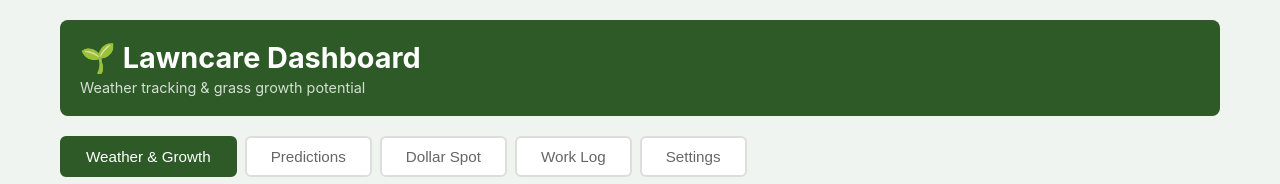
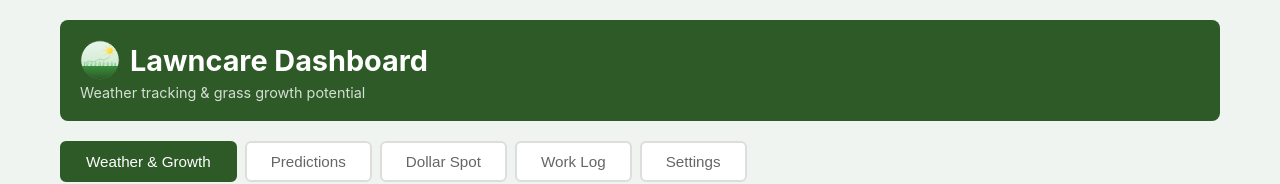
Before and after one commit to tkhom3/docker-lawncare, a React (Vite) app in the folder frontend/: page / in a window 1280 px wide. Shown: the top 184 px of the page. Built offline with nearby package versions, Linux system fonts and the light colour scheme; no server answers.

Commit message:
chore: add logo

```diff
--- a/frontend/index.html
+++ b/frontend/index.html
@@ -3,6 +3,7 @@
   <head>
     <meta charset="UTF-8" />
     <meta name="viewport" content="width=device-width, initial-scale=1.0" />
+    <link rel="icon" type="image/svg+xml" href="/logo.svg" />
     <title>Lawncare Dashboard</title>
   </head>
   <body>
--- a/frontend/src/App.jsx
+++ b/frontend/src/App.jsx
@@ -31,7 +31,7 @@ export default function App() {
   return (
     <div className="app">
       <div className="header">
-        <h1>🌱 Lawncare Dashboard</h1>
+        <h1><img src="/logo.svg" alt="Lawncare" className="header-logo" />Lawncare Dashboard</h1>
         <p>Weather tracking & grass growth potential</p>
       </div>
       <div className="tabs">
--- a/frontend/src/index.css
+++ b/frontend/src/index.css
@@ -27,6 +27,15 @@ body {
 .header h1 {
   font-size: 1.8rem;
   margin-bottom: 4px;
+  display: flex;
+  align-items: center;
+  gap: 10px;
+}
+
+.header-logo {
+  width: 40px;
+  height: 40px;
+  flex-shrink: 0;
 }
 
 .header p {
```
Also changed, not shown: frontend/public/logo.svg (added).
